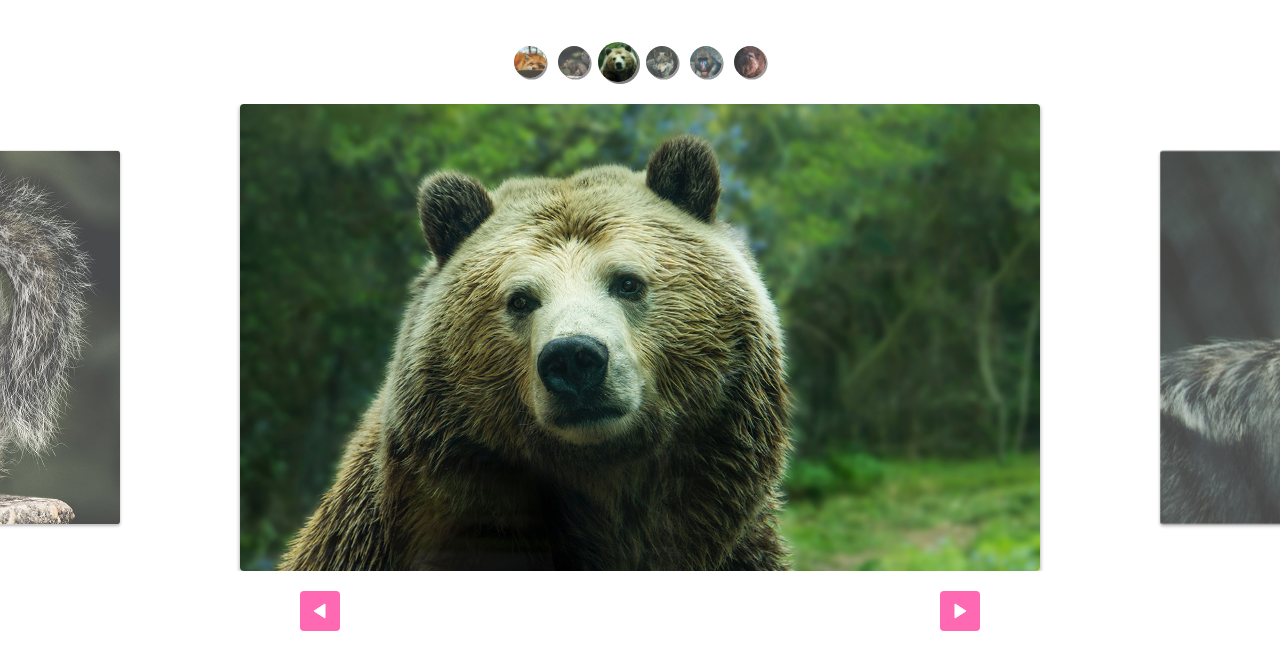
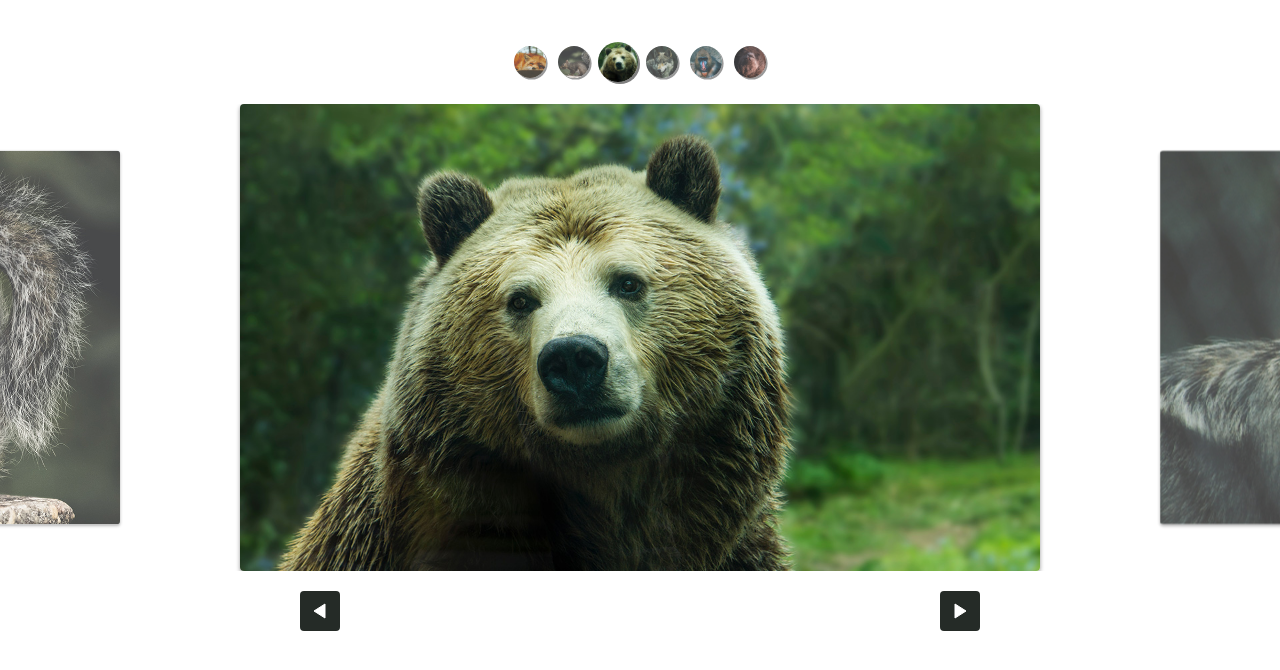
Before and after one commit to carinebatista/SliderJS, a plain HTML site: page index.html in a window 1280 px wide. Drawn offline with Linux system fonts and the light colour scheme.

Commit message:
Add Custom Controls

```diff
--- a/css/style.css
+++ b/css/style.css
@@ -106,7 +106,7 @@ img{
 	color: white;
 	width: 40px;
 	height: 40px;
-	background: hotpink url('../img/arrow.svg') center center no-repeat;
+	background: #252b27 url('../img/arrow.svg') center center no-repeat;
 }
 
 .arrow-nav button.prev{
```
